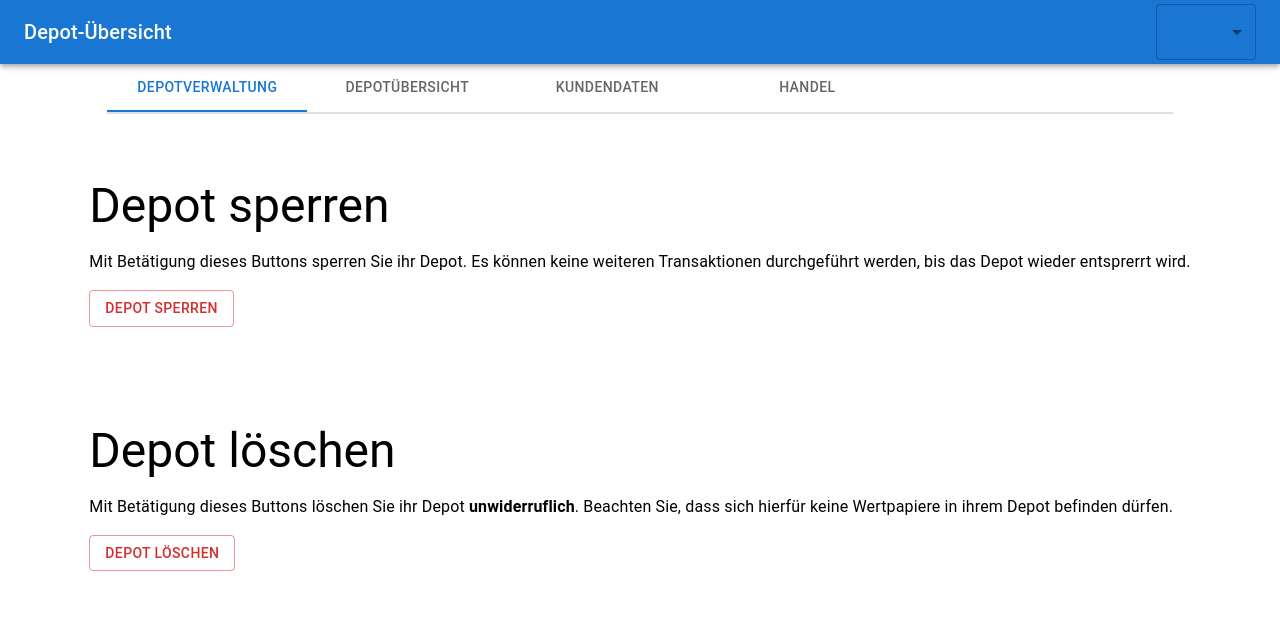
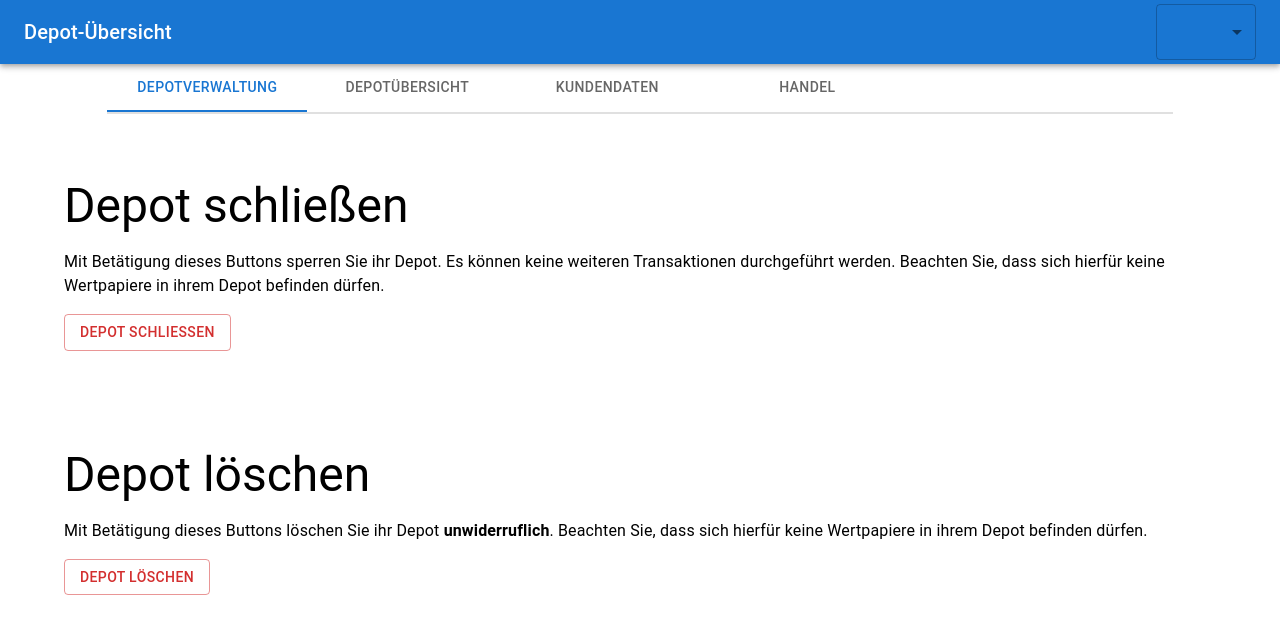
Before and after one commit to HSWsac2/depot-ui, a React (Create React App) app: page /management in a window 1280 px wide. Shown: the top 634 px of the page. Built offline with nearby package versions, Linux system fonts and the light colour scheme.

Commit message:
fix close depot labels

```diff
--- a/src/app/components/depot-management/DepotManagement.js
+++ b/src/app/components/depot-management/DepotManagement.js
@@ -1,14 +1,14 @@
-import { Box, Button, Container, Stack, Typography } from "@mui/material";
+import { Box, Container, Stack, Typography } from "@mui/material";
 import ConfirmButton from "./ConfirmButton";
 
 export default function DepotManagement() {
 
-    const handleLoeschung = () => {
-        alert("Depot gelöscht.");
+    const handleDeleteDepot = () => {
+        alert("Wenn dieser Knopf jetzt funktioniert hätte, wäre Ihr Depot unwiderruflich gelöscht. Glück für Sie, dass wir noch nicht so weit sind.");
     }
 
-    const handleSperrung = () => {
-        alert("Depot gesperrt. Entsperren geht aber nicht :-)");
+    const handleCloseDepot = () => {
+        alert("Depot geschlossen. Wieder öffnen geht aber nicht :-)");
     }
 
     return (
@@ -19,16 +19,16 @@ export default function DepotManagement() {
         >
             <Stack spacing={12}>
                 <Stack spacing={2}>
-                    <Typography variant='h3'>Depot sperren</Typography>
-                    <Typography variant='body1'>Mit Betätigung dieses Buttons sperren Sie ihr Depot. Es können keine weiteren Transaktionen durchgeführt werden, bis das Depot wieder entsprerrt wird.</Typography>
+                    <Typography variant='h3'>Depot schließen</Typography>
+                    <Typography variant='body1'>Mit Betätigung dieses Buttons sperren Sie ihr Depot. Es können keine weiteren Transaktionen durchgeführt werden. Beachten Sie, dass sich hierfür keine Wertpapiere in ihrem Depot befinden dürfen.</Typography>
                     <Box>
                         <ConfirmButton
-                            buttonText="Depot sperren"
-                            acceptCallback={handleSperrung}
-                            dialogTitle="Wollen Sie Ihr Depot sperren?"
+                            buttonText="Depot schließen"
+                            acceptCallback={handleCloseDepot}
+                            dialogTitle="Wollen Sie Ihr Depot schließen?"
                             color="error"
-                            dialogBody="Sie können keine Transaktionen durchführen, solange ihr Depot gesperrt ist. Eine Entsperrung ist jederzeit möglich."
-                            acceptText="Sperren"
+                            dialogBody="Eine Wiedereröffnung ist jederzeit an dieser Stelle möglich."
+                            acceptText="Schließen"
                         />
                     </Box>
                 </Stack>
@@ -38,7 +38,7 @@ export default function DepotManagement() {
                     <Box>
                         <ConfirmButton
                             buttonText="Depot löschen"
-                            acceptCallback={handleLoeschung}
+                            acceptCallback={handleDeleteDepot}
                             dialogTitle="Wollen Sie Ihr Depot wirklich unwiderruflich löschen?"
                             color="error"
                             dialogBody="Diese Entscheidung kann nicht rückgängig gemacht werden."
```
